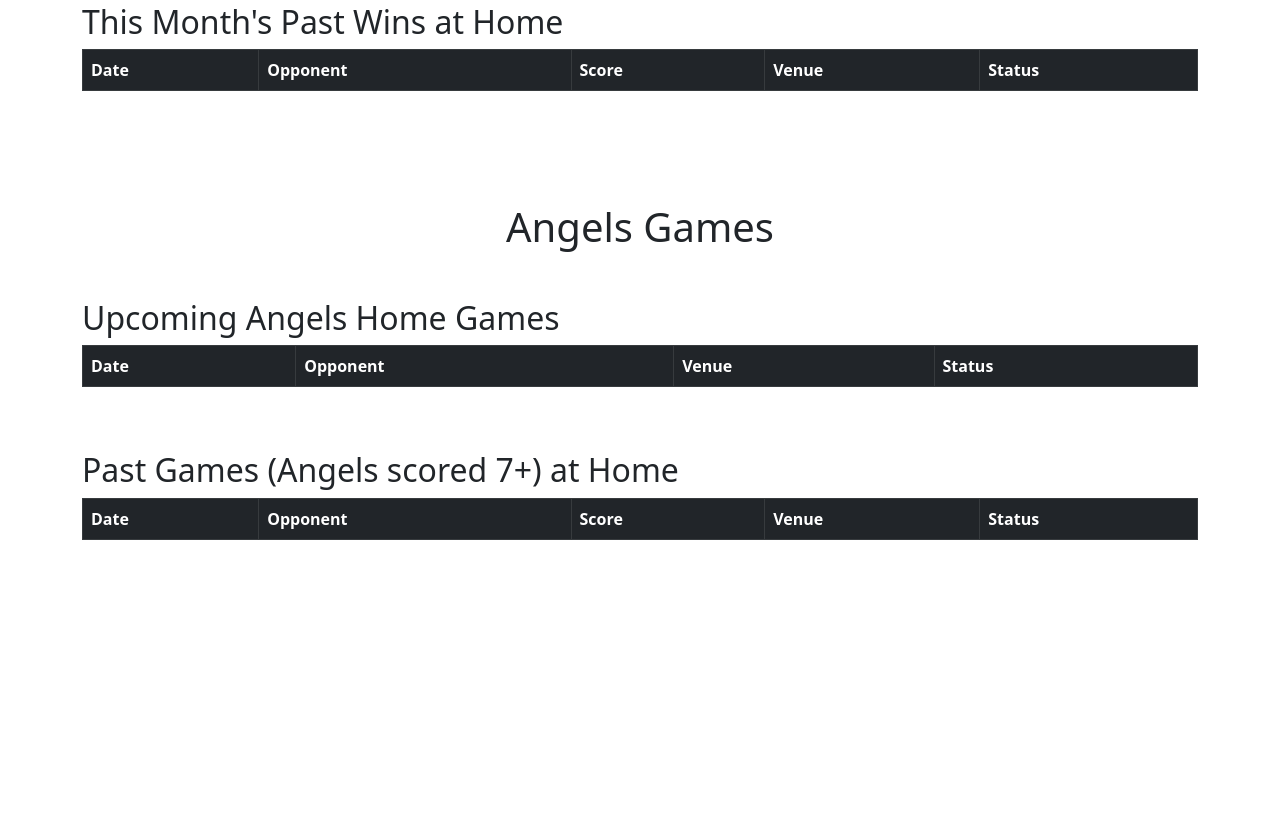
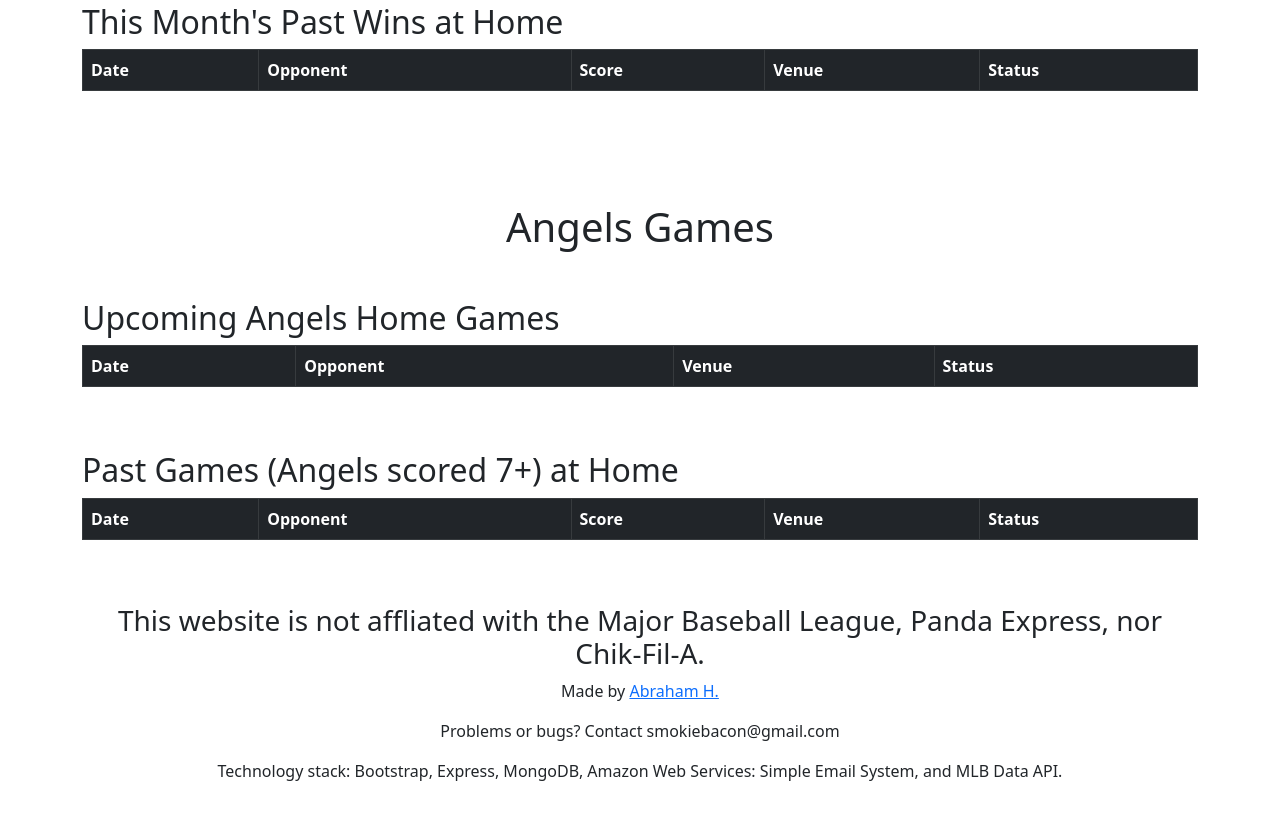
Before and after one commit to smokiebacon/freefoodreminder, a website: page public/index.html in a window 1280 px wide. Shown: the part 869-1688 px from the top of the page. Before the commit the page ends 1521 px from the top, so only its background shows below. Drawn offline with nearby package versions, Linux system fonts and the light colour scheme; no server answers; some icons are missing.

Commit message:
add disclaimer message and github links

```diff
--- a/public/index.html
+++ b/public/index.html
@@ -3,7 +3,7 @@
   <head>
     <meta charset="UTF-8" />
     <meta name="viewport" content="width=device-width, initial-scale=1.0" />
-    <title>Dodgers Games</title>
+    <title>Free Food Reminder</title>
     <link
       href="https://cdn.jsdelivr.net/npm/bootstrap@5.3.0/dist/css/bootstrap.min.css"
       rel="stylesheet"
@@ -156,6 +156,12 @@
         </div>
       <div id="pastGames" class="row"></div>
     </div>
+    <div class="text-center"><h3>This website is not affliated with the Major Baseball League, Panda Express, nor Chik-Fil-A.</h3></div>
+    <div class="text-center"><p>Made by <a href="https://github.com/smokiebacon/freefoodreminder">Abraham H.</a></https:></p></div>
+    <div class="text-center"><p>Problems or bugs? Contact smokiebacon@gmail.com</a></https:></p></div>
+    <div class="text-center"><p>Technology stack: Bootstrap, Express, MongoDB, Amazon Web Services: Simple Email System, and MLB Data API. </https:></p></div>
+
+
     <script src="date.js">  </script>
     <script type="module" src="app.js"></script>
   </body>
```
